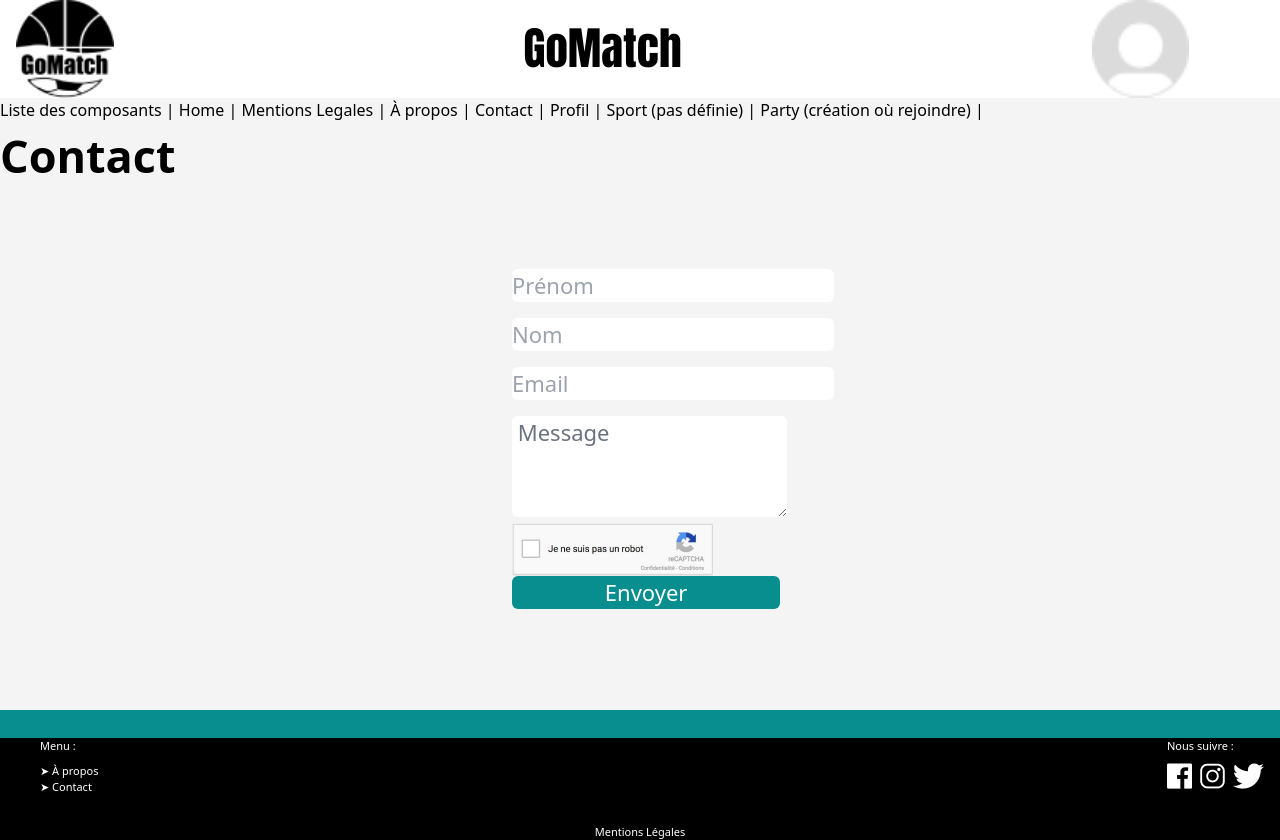
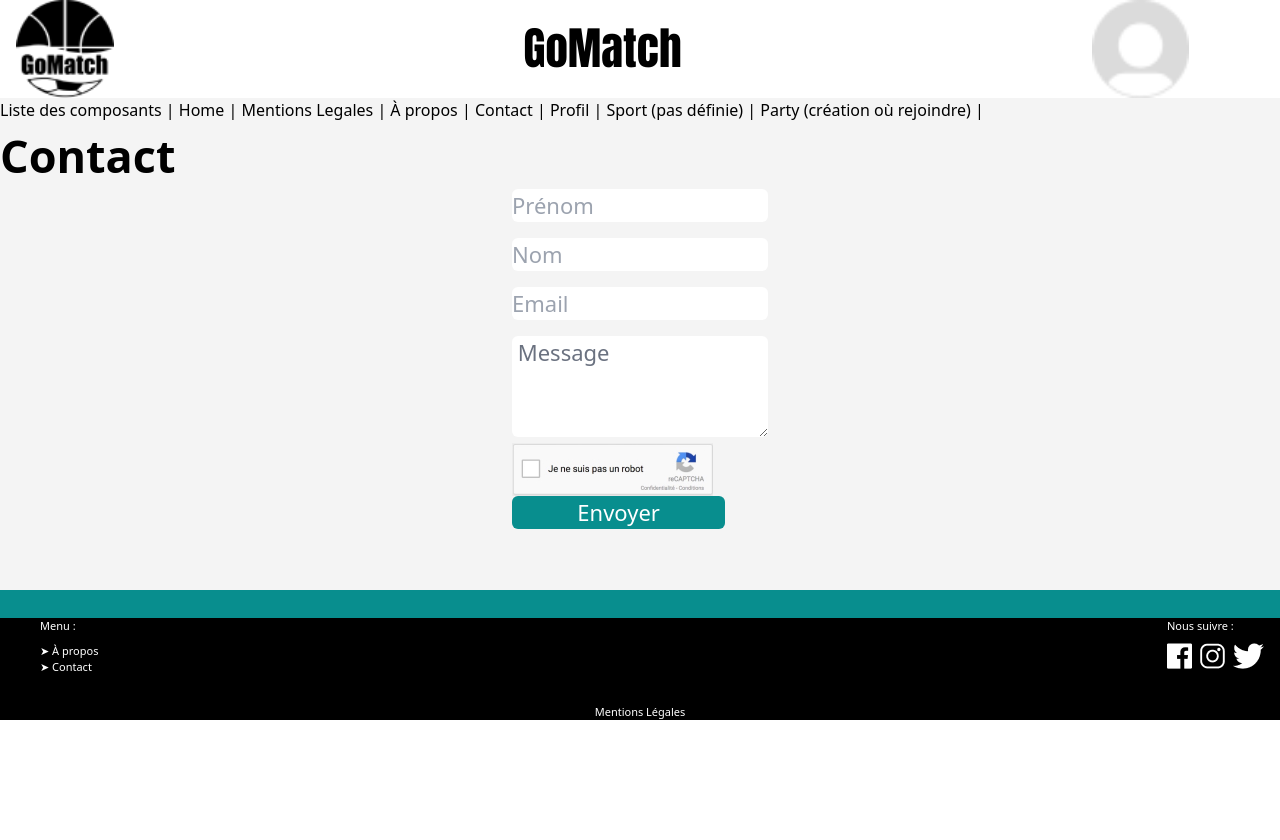
Before and after one commit to Marwin-Rdgs/GoMatch.fr, a Vue app: page /contact in a window 1280 px wide. After the commit the page ends 800 px from the top, so only its background shows below. Built offline with nearby package versions, Linux system fonts and the light colour scheme.

Commit message:
Amélioration forms

```diff
--- a/src/components/forms.vue
+++ b/src/components/forms.vue
@@ -1,16 +1,16 @@
 <template>
 
-    <div class="grid w-1/5 ml-auto mr-auto mt-10 py-10">
+    <div class="grid w-1/5 ml-auto mr-auto">
 
-        <form action="">
+        <form action="" class="grid-cols-1">
 
-            <input type="text" placeholder="Prénom" class="rounded-md bg-white text-sm text-justify text-gray-500 border-colors-[#088e8e]">
+            <input type="text" placeholder="Prénom" class="rounded-md bg-white text-sm text-justify text-gray-500 border-colors-[#088e8e] w-full">
 
-            <input type="text" placeholder="Nom" class="rounded-md bg-white text-sm text-justify text-gray-500 mt-4">
+            <input type="text" placeholder="Nom" class="rounded-md bg-white text-sm text-justify text-gray-500 mt-4 w-full">
 
-            <input type="text" placeholder="Email" class="rounded-md bg-white text-sm text-justify text-gray-500 mt-4">
+            <input type="text" placeholder="Email" class="rounded-md bg-white text-sm text-justify text-gray-500 mt-4 w-full">
 
-            <textarea name="" class="mt-4 rounded-md bg-white text-sm text-gray-500 h-1/4"> Message </textarea>
+            <textarea name="" class="mt-4 rounded-md bg-white text-sm text-gray-500 h-1/4 lg:w-full"> Message </textarea>
 
             <img src="/public/img/CAPTCHA.jpg">
 
```
